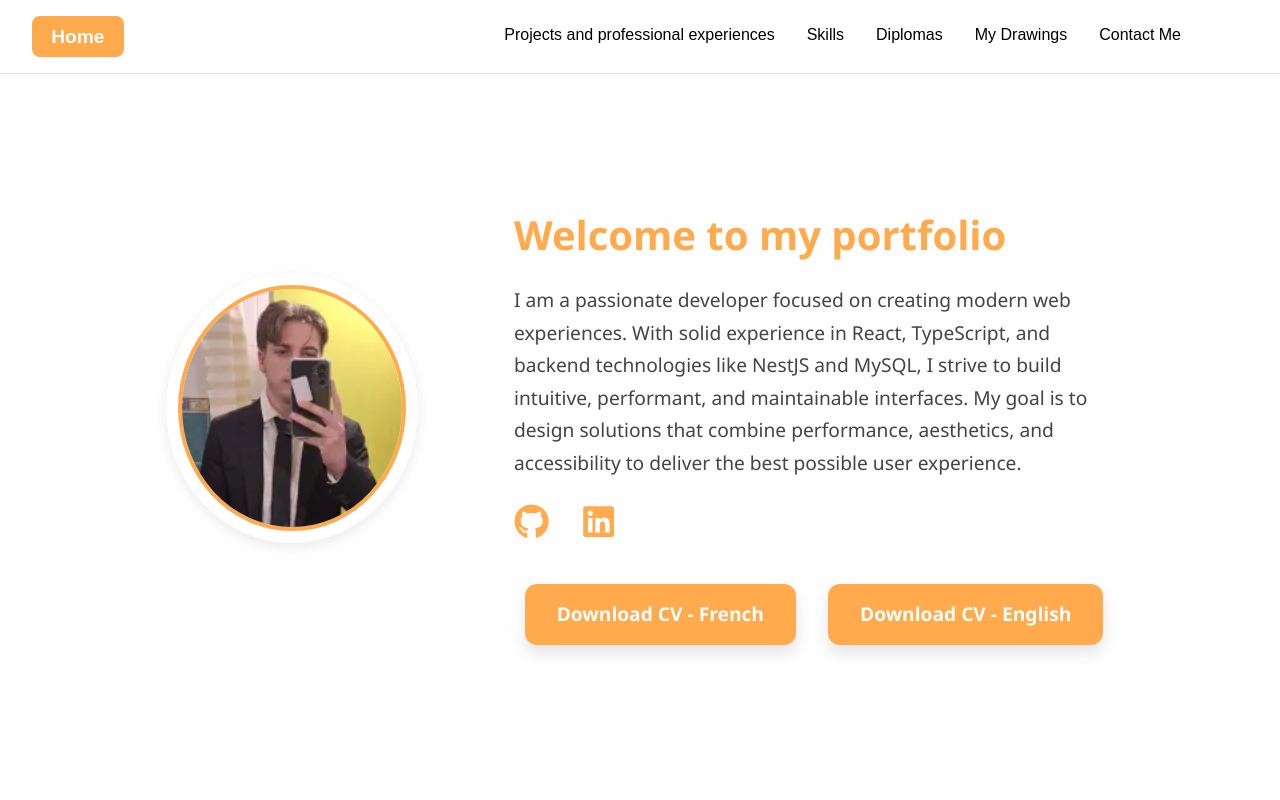
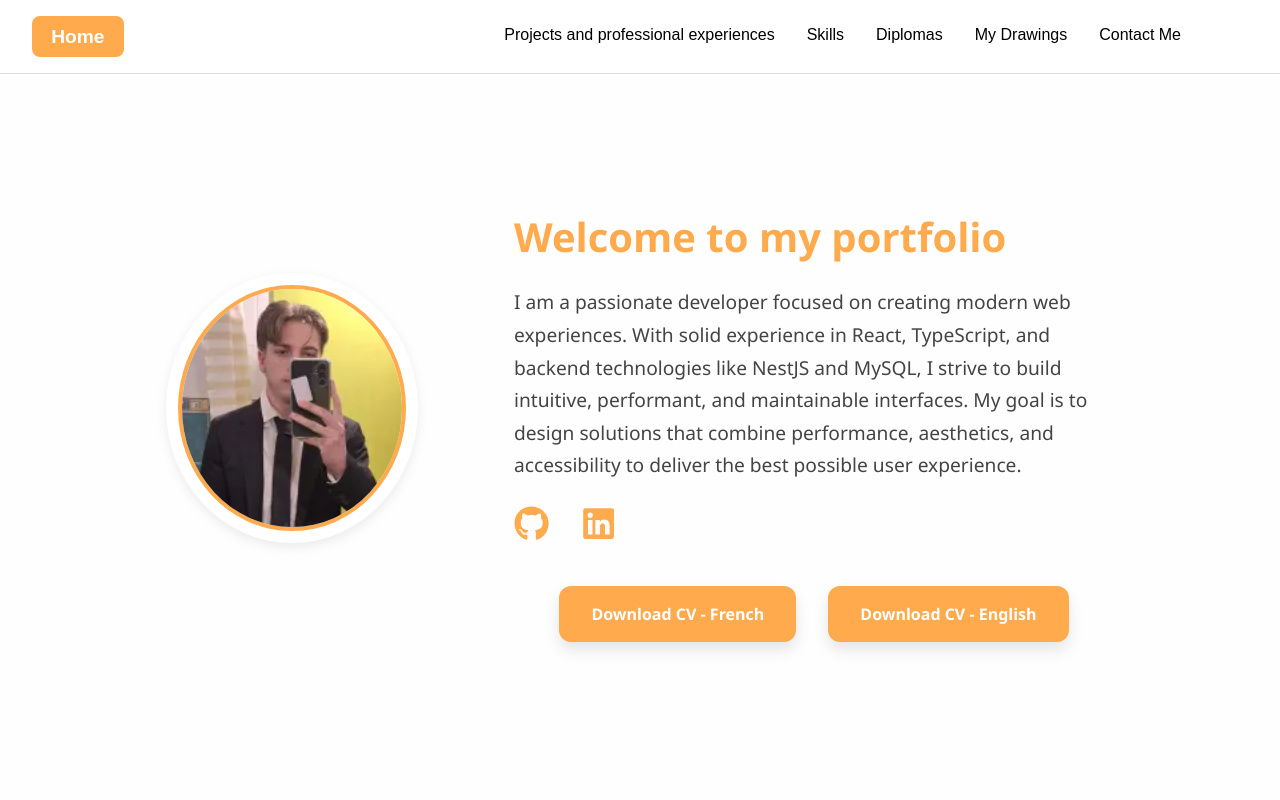
Before and after one commit to Hugues1000/Portfolio, a React (Vite) app: page /home in a window 1280 px wide. Shown: the top 800 px of the page. Built offline with nearby package versions, Linux system fonts and the light colour scheme.

Commit message:
Fusion des projets dans le dépôt principal

```diff
--- a/package.json
+++ b/package.json
@@ -13,8 +13,8 @@
     "i18next": "^25.0.2",
     "i18next-browser-languagedetector": "^8.0.5",
     "i18next-http-backend": "^3.0.2",
-    "react": "^19.0.0",
-    "react-dom": "^19.0.0",
+    "react": "^18.3.1",
+    "react-dom": "^18.3.1",
     "react-helmet": "^6.1.0",
     "react-helmet-async": "^2.0.5",
     "react-i18next": "^15.5.1",
--- a/src/styles/Home.css
+++ b/src/styles/Home.css
@@ -143,7 +143,7 @@
   padding: 1rem 2rem;
   background-color: #ffaa4d;
   color: white;
-  font-size: 1.2rem;
+  font-size: 1rem;
   font-weight: bold;
   border-radius: 12px;
   text-decoration: none;
```
Also changed, not shown: 1 other file (tests, documents, lock files or other folders).
